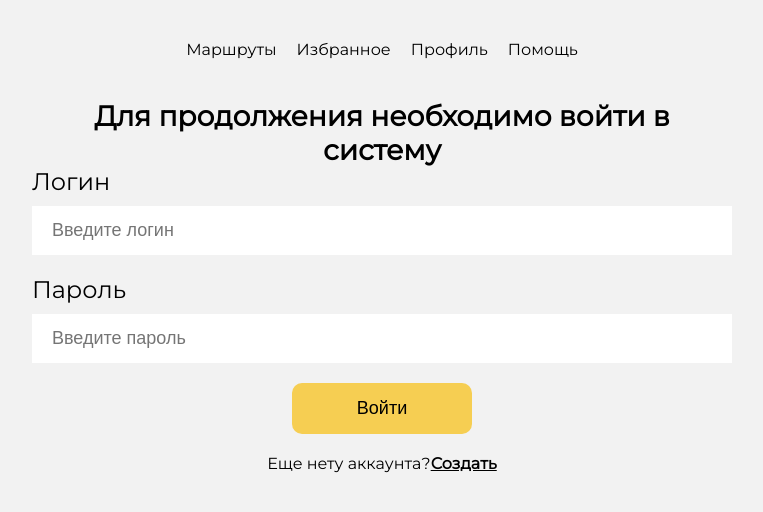
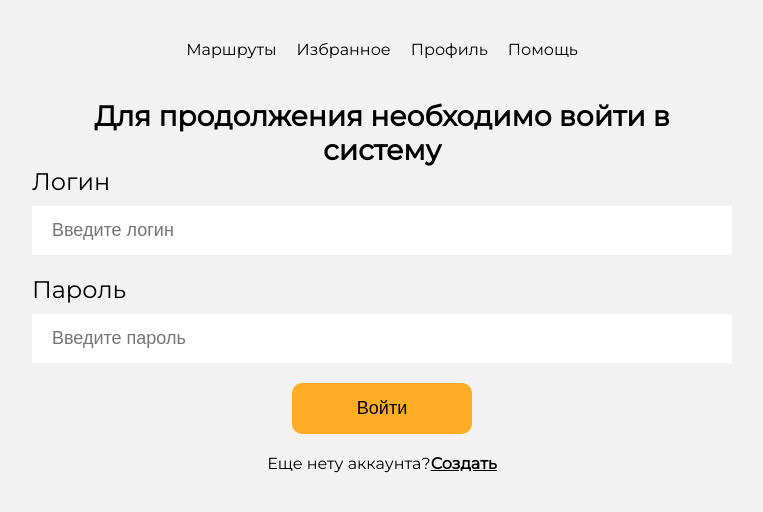
Before and after one commit to JoDiFo/travelling-app, a React (Vite) app in the folder client/: page /signin in a window 1280 px wide. Shown: the top 512 px of the page, without its empty margins (258-1021 px from the left). Built offline with nearby package versions, Linux system fonts and the light colour scheme.

Commit message:
feat: change button background

```diff
--- a/client/src/shared/ui/Button/ui/style.module.scss
+++ b/client/src/shared/ui/Button/ui/style.module.scss
@@ -12,5 +12,5 @@
 }
 
 .yellow {
-  background-color: #f6ce52;
+  background-color: #ffac26;
 }
```
